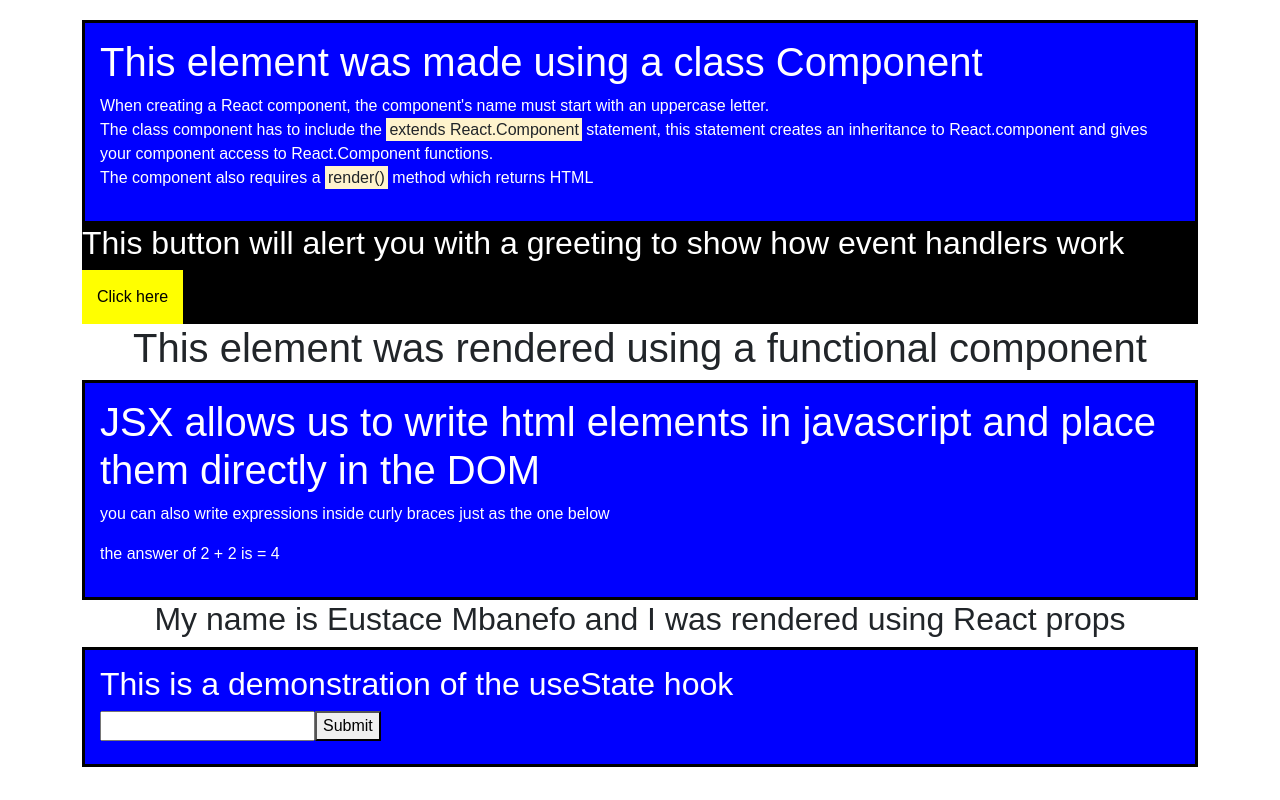
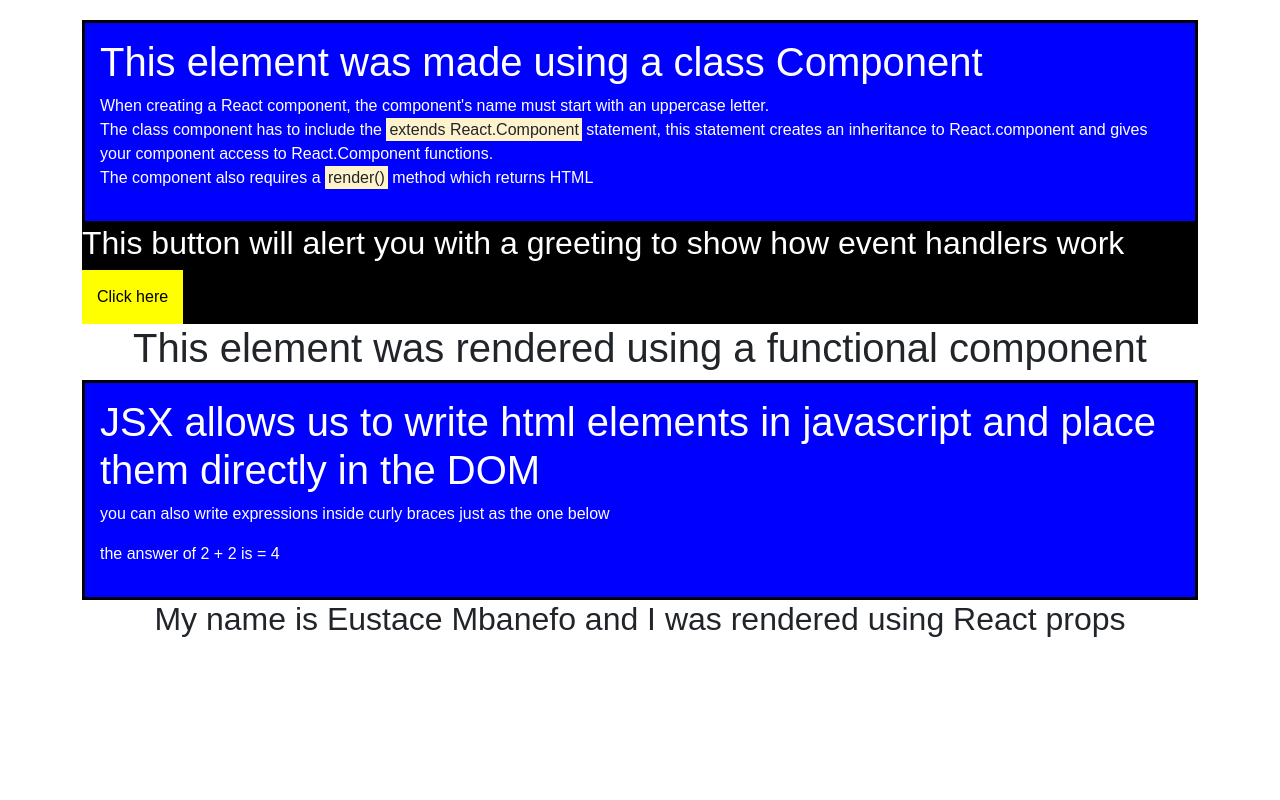
Before and after one commit to Phumnanya/React_basics, a React (Create React App) app: page / in a window 1280 px wide. Built offline with nearby package versions, Linux system fonts and the light colour scheme.

Commit message:
Update App.js
removed state.js

```diff
--- a/src/App.js
+++ b/src/App.js
@@ -5,7 +5,6 @@ import Eventhandlers from './Flexisaf internship/Event-handlers';
 import Functionalcompo from './Flexisaf internship/Functional-components';
 import Jsyntax from './Flexisaf internship/JSX';
 import Property from './Flexisaf internship/Props';
-import State from './Flexisaf internship/State';
 
 function App() {
   return (
@@ -16,7 +15,6 @@ function App() {
         <Functionalcompo />
         <Jsyntax />
         <Property fullname="Eustace Mbanefo"/>
-        <State />
      </main>
      </>
   );
```
